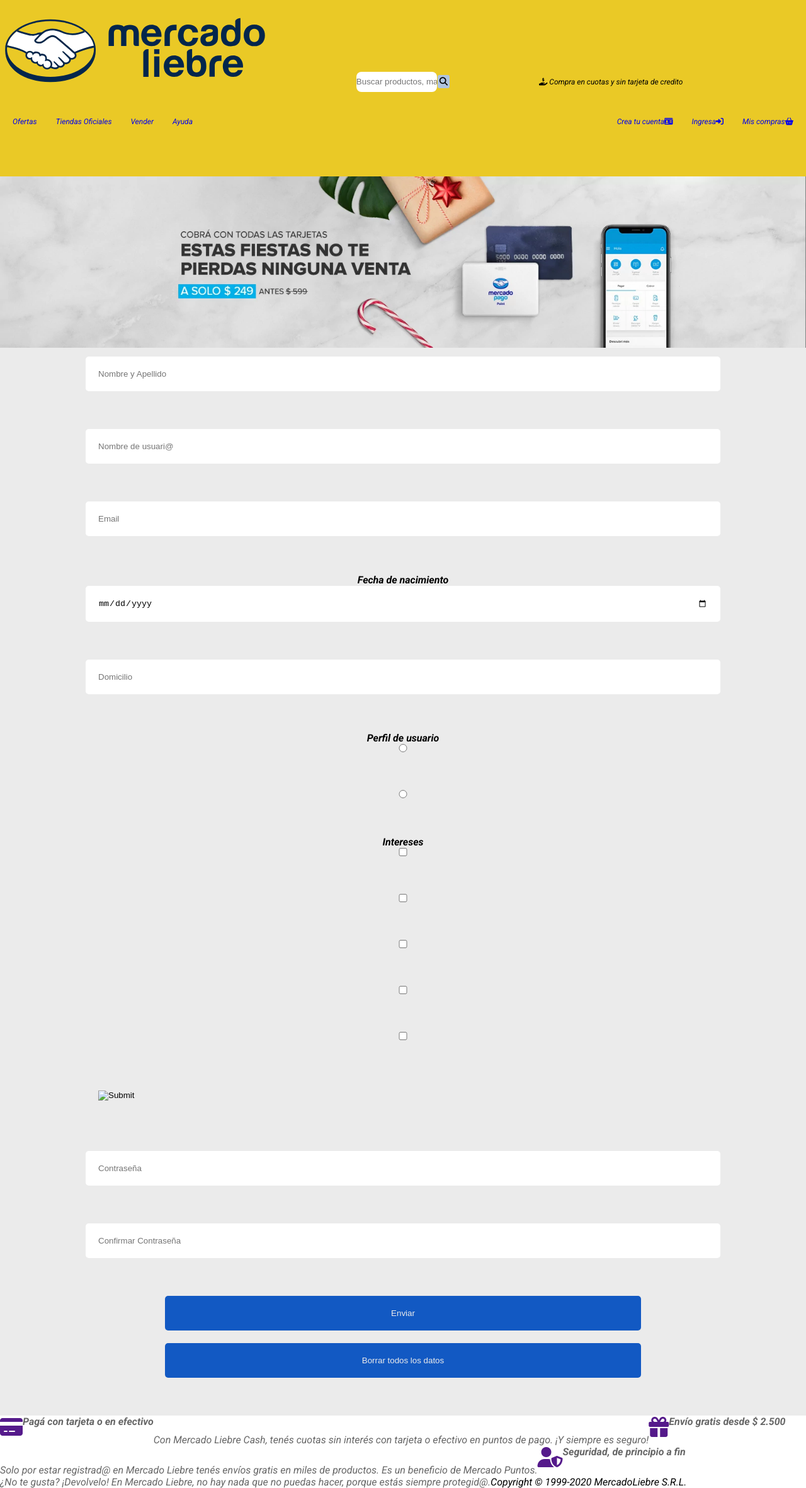
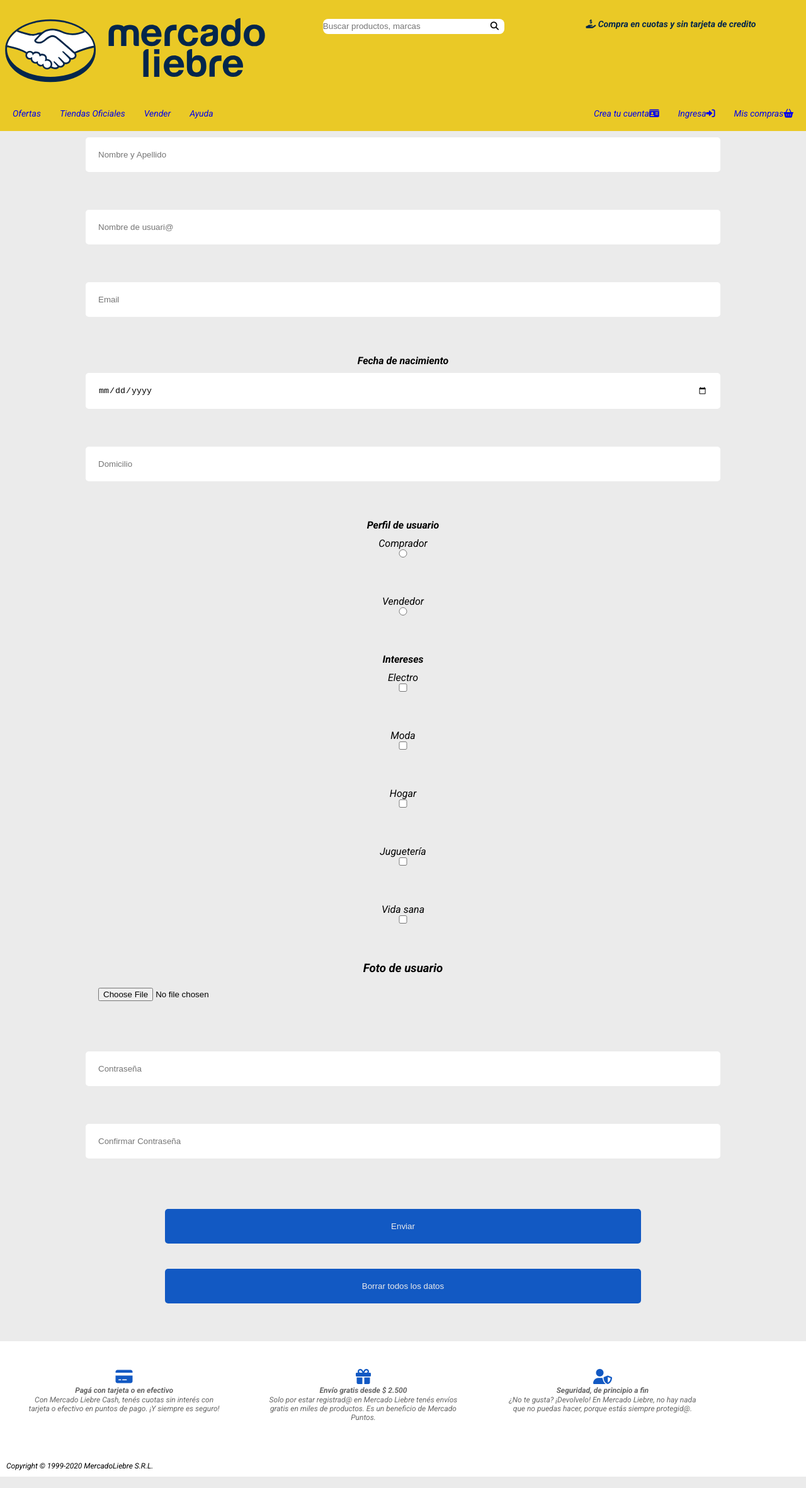
Before and after one commit to MateoDV34/Proyecto-Mercado-Liebre, a website: page source/views/register.html in a window 1280 px wide. Shown: the whole page at 63% size. Drawn offline with Linux system fonts and the light colour scheme.

Commit message:
correccion

```diff
--- a/public/css/footer.css
+++ b/public/css/footer.css
@@ -1,18 +1,37 @@
 footer{
     background-color: white;
+    text-align: center;
+    font-family: 'Roboto', sans-serif;
+    font-size: 12px;
+    display: flex;
+    justify-content: center;
+    padding: 10px;
+}
+footer .pagotarjeta{
+    margin-bottom: 10px;
+    color: #666;
+}
+footer .enviogratis{
+    margin-bottom: 10px;
+    color: #666;
+}
+footer .protegido{
+    margin-bottom: 10px;
+    color: #666;
 }
 #iconos-footer{
-    text-align: center;
+    color: #1259c3;
     font-size: 2em;
-    margin-bottom: 10px;
+    transition: all .3s;
 }
-#articulo-footer{
-    font-weight: bold;
-    color: #666;
-    text-align: center;
+#iconos-footer:hover{
+    color: #EAC926;
 }
 #descripcion-footer{
     color: #666;
-    text-align: center;
-    margin-top: auto;
+    margin-top: 1px;
+    font-size: 12px
 }
+#derechosautor{
+    margin-top: 50px;
+}
--- a/public/css/header.css
+++ b/public/css/header.css
@@ -1,59 +1,24 @@
 header{
-    background: #EAC926;
-    font-family: 'roboto', sans-serif;
+    background-color: #EAC926;
+    font-family: 'Roboto', sans-serif;
     padding: 5px;
     font-size: 12px;
-    max-width: 100%;
+    width: 100%;
 }
 .encabezado{
     display: flex;
     flex-flow: row wrap;
     justify-content: space-between;
 }
-#header-top{
-    margin: 20px 0px 20px 0px;
-    width: 50%;
-}
-#busqueda{
-text-align: center;
-padding: 5px;
-margin: 20px 0px 20px 0px;
-width: 50%;
-height: 100%;
-color: #03264c;
-}
-#busqueda input{
-    background-color: white;
-    width: 8rem;
-    height: 2rem;
-    line-height: 40px;
-    border-radius: 8px;
-}
-#busqueda button{
-    background-color: lightsteelblue;
-    border-radius: 3px;
-    padding: 3px;
-    margin-left: -2px;
-}
-#login{
-    margin-bottom: 20px;
-}
-#primera a{
-    font-size: 12px;
-}
-#segunda a{
-    font-size: 12px;
-}
-#burger-menu{
-   padding-bottom: 20px;
-   display: flex;
-   justify-content: center;
+#login a h3{
+    color: #03264C;
+    text-align: center;
 }
 #burger-menu a i{
     text-align: center;
     background-color: #1259c3;
+    color: white;
     font-size: 21px;
-    color: white;
     width: 50px;
     height: 40px;
     line-height: 40px;
--- a/public/css/main.css
+++ b/public/css/main.css
@@ -1,8 +1,7 @@
 *{
-    margin: 0px;
-    padding: 0px;
-    border: none;
-    outline: none;
+    margin: 0;
+    padding: 0;
+    border: 0;
     box-sizing: border-box;
     text-decoration: none;
     list-style: none;
@@ -11,8 +10,6 @@
     font-family: 'Roboto', sans-serif;
     font-size: 1rem;
     background: #ebebeb;
-    margin: 0px;
-    padding: 0px;
 }
 .ultimavista{
     display: flex;
@@ -102,43 +99,85 @@
    width: 80%;
    border-radius: 5px
 }
-#nacimiento{
+#fechanacimiento{
     font-weight: bold;
     color:black;
+    margin-bottom: 10px;
 }
 #perfil{
     font-weight: bold;
     color:black;
+    margin-bottom: 10px;
 }
 #intereses{
     font-weight: bold;
     color:black;
-}
-#ingresar{
-border-radius: 5px;
-transition: all;
-}
-#ingresar:hover{
-    background: #0022AA;
+    margin-bottom: 10px;
 }
 .loginhtml fieldset input{
     display: block;
     padding: 20px;
     margin: auto;
-    margin-bottom: 60px;
+    margin-bottom: 10px;
     width: 60%;
+    margin-top: 20px;
+    border-radius: 5px;
 }
 #ingresar{
     color:#ebebeb;
     display: block;
     padding: 20px;
     margin: auto;
+    margin-top: 20px;
     margin-bottom: 20px;
     width: 60%;
     background: #1259c3;
+    border-radius: 5px;
+    transition: all;
+}
+#ingresar:hover{
+    background: #0022AA;
 }
 .header-bottom{
+    text-align: center;
+}
+#primera,#segunda{
     display: none;
+}
+#burger-menu{
+    padding-bottom: 20px;
+    display: flex;
+    justify-content: center;
+}
+#header-top{
+    margin: 20px 0px 20px 0px;
+    width: 50%;
+}
+#busqueda{
+    padding: 5px;
+    margin: 20px 0px 20px 0px;
+    width: 50%;
+    height: 100%;
+    color: #03264C;
+    text-align: center;
+}
+#login{
+    padding: 5px 5px;
+    margin: 10px 0px 10px 0px;
+    height: 2rem;
+}
+#busqueda input{
+    background-color: white;
+    width: 9rem;
+    height: 2rem;
+    line-height: 40px;
+    border-radius: 8px;
+}
+#busqueda button{
+    background-color: white;
+    border-radius: 4px;
+    padding: 5px;
+    margin-left: -28px;
 }
 @media screen and (min-width: 361px){
  .articulo{
@@ -154,32 +193,50 @@
  .articulo:hover{
     box-shadow: 0px 0px 10px rgb(100, 100, 100);
  }
-.encabezado{
-    justify-content: space-between;
-    align-items: baseline;
-}
-#header-top{
-    flex: 0 0 33%;
-}
-#busqueda{
-    flex: 0 0 33%;
+ #header-top, #busqueda,#login{
+    justify-content: space-around;
+    width: 33%;
 }
 #login{
-    flex: 0 0 33%;
+    margin: 20px 0px 10px 0px;
+    padding: 5px;
+
 }
 .header-bottom{
     display: flex;
+    flex-flow: row wrap;
+    justify-content: space-between
+}
+#burger-menu{
+    display: none;
+ }
+#primera{
+display: flex;
+flex-flow: row wrap;
+justify-content: flex-start;
+font-size: 14px;
+}
+#segunda{
+    display: flex;
+    flex-flow: row wrap;
     justify-content: space-between;
-    flex-flow: row wrap;
+    font-size: 14px;
 }
 #primera a,#segunda a{
-   padding: 5px
+  padding: 3px;
 }
-#burger-menu{
-    visibility: hidden;
+#busqueda input{
+    width: 10rem;
+    height: 1.5rem;
+}
+#busqueda button{
+    border-radius: 3px;
+    padding: 3px;
+    margin: -28px;
+    background-color: white;
 }
 }
-@media (min-width: 769px){
+@media screen and (min-width: 769px){
 .articulo{
     flex: 0 0 20%;
     transition: all;
@@ -192,43 +249,62 @@
 .articulo:hover{
     box-shadow: 0px 0px 10px rgb(100, 100, 100);
 }
-.encabezado{
-    justify-content: space-between;
-    align-items: baseline;
-}
-#header-top{
-    flex: 0 0 33%;
-}
-#busqueda{
-    flex: 0 0 33%;
+#header-top, #busqueda,#login{
+    justify-content: space-around;
+    width: 33%;
 }
 #login{
-    flex: 0 0 33%;
+    margin: 20px 0px 10px 0px;
+    padding: 5px;
+
 }
-#primera,#segunda{
+.header-bottom{
     display: flex;
+    flex-flow: row wrap;
+    justify-content: space-between
+}
+#burger-menu{
+    display: none;
+ }
+#primera{
+display: flex;
+flex-flow: row wrap;
+justify-content: flex-start;
+font-size: 14px;
+}
+#segunda{
+    display: flex;
+    flex-flow: row wrap;
     justify-content: space-between;
-    flex-flow: row wrap;
+    font-size: 14px;
 }
 #primera a,#segunda a{
     padding: 15px;
 }
-#burger-menu{
-    visibility: hidden;
+#busqueda input{
+    width: 18rem;
+    height: 1.5rem;
 }
-footer{
+#busqueda button{
+    border-radius: 3px;
+    padding: 3px;
+    margin: -28px;
+    background-color: white;
+}
+#footer2{
     display: flex;
     flex-flow: row wrap;
+    justify-content: space-between;
+    width: 90%;
+    margin-top: 30px;
 }
-.footers{
-    justify-content: space-between;
-    flex: 0 0 33%;
-    padding-top: 30px;
+#footer2 article{
+    padding: 3px 30px;
+    width: 33%;
 }
-#iconos-footer{
-    transition: all;
-}
-#iconos-footer:hover{
-color:#0022AA;
+#footer2 p{
+    flex-direction: column;
+    flex-wrap: wrap;
+    justify-content: flex-end;
 }
 }
--- a/source/views/register.html
+++ b/source/views/register.html
@@ -24,15 +24,20 @@
                     <img src="/images/logo-mercado-liebre.svg">
                 </a>
             </nav>
-            <form action="/" method="get" id="busqueda">
-                <fieldset>
-                    <label for="search"></label>
-                    <input type="text" name="search" id="search" placeholder="Buscar productos, marcas">
-                    <button type="submit"><i class="fa-solid fa-search"></i></button>
-                </fieldset>
+            <form id="busqueda">
+                <input type="search" name="search" placeholder="Buscar productos, marcas">
+                <a href="/">
+                    <button type="button"><i class="fa-solid fa-magnifying-glass"></i></button>
+                </a>
             </form>
             <section id="login">
-                <p><i class="fa-solid fa-hand-holding-dollar"></i> Compra en cuotas y sin tarjeta de credito</p>
+                <a href="/register">
+                    <h3>
+                        <i class="fa-solid fa-hand-holding-dollar">
+                        </i>
+                        <b>Compra en cuotas y sin tarjeta de credito</b>
+                    </h3>
+                </a>
             </section>
         </section>
         <section class="header-bottom">
@@ -47,14 +52,11 @@
                 <a href="/login">Ingresa<i class="fa-solid fa-right-to-bracket"></i></a>
                 <a href="/">Mis compras<i class="fa-solid fa-basket-shopping"></i></a>
             </nav>
+            <nav id="burger-menu">
+                <a href="/login"><i class="fa-solid fa-bars"></i></a>
+            </nav>
         </section>
-        <nav id="burger-menu">
-            <a href="/register"><i class="fa-solid fa-bars"></i></a>
-        </nav>
     </header>
-    <figure id="banner">
-        <img src="/images/img-home-banner.jpg">
-    </figure>
 <main>
     <form class="registerhtml" action="/register" method="post">
         <fieldset>
@@ -69,8 +71,10 @@
             <label for="email"></label>
             <input type="email" id="email" placeholder="Email" required>
         </fieldset>
+        <fieldset id="fechanacimiento">
+            <label for="fecha-de-nacimiento">Fecha de nacimiento</label>
+        </fieldset>
         <fieldset>
-            <label for="fecha-de-nacimiento" id="nacimiento">Fecha de nacimiento</label>
             <input type="date" id="fecha-de-nacimiento" required>
         </fieldset>
         <fieldset>
@@ -79,20 +83,41 @@
         </fieldset>
         <fieldset id="perfil">
             <label for="perfil-usuario">Perfil de usuario</label>
+        </fieldset>
+        <fieldset>
+            <label>Comprador</label>
             <input type="radio" name="perfil-usuario" value="comprador" placeholder="Comprador">
+        </fieldset>
+        <fieldset>
+            <label>Vendedor</label>
             <input type="radio" name="perfil-usuario" value="Vendedor" placeholder="Vendedor">
         </fieldset>
         <fieldset id="intereses">
             <label for="Intereses">Intereses</label>
+        </fieldset>
+        <fieldset>
+            <label>Electro</label>
             <input type="checkbox" value="Electro" name="Intereses">
+        </fieldset>
+        <fieldset>
+            <label>Moda</label>
             <input type="checkbox" value="Moda" name="Intereses">
+        </fieldset>
+        <fieldset>
+            <label>Hogar</label>
             <input type="checkbox" value="Hogar" name="Intereses">
+        </fieldset>
+        <fieldset>
+            <label>Juguetería</label>
             <input type="checkbox" value="Juguetería" name="Intereses">
+        </fieldset>
+        <fieldset>
+            <label>Vida sana</label>
             <input type="checkbox" value="Vida sana" name="Intereses">
         </fieldset>
-        <fieldset>
-            <label for="imagen"></label>
-            <input type="image" id="imagen" placeholder="Foto de usuario" required>
+        <fieldset id="imagenusuario">
+            <label for="imagen"><h3>Foto de usuario</h3></label>
+            <input type="file" id="imagen" placeholder="Foto de usuario" required>
         </fieldset>
         <fieldset>
             <label for="paswword"></label>
@@ -111,25 +136,34 @@
     </form>
 </main>
 <footer>
+<section>
+    <section id="footer2">
+        <article class="pagotarjeta">
             <section id="iconos-footer">
-            <a href=""><i class="fa-solid fa-credit-card"></i></a>
+                <i class="fa-solid fa-credit-card"></i>
             </section>
-        <section id="articulo-footer">Pagá con tarjeta o en efectivo</section>
+            <b>Pagá con tarjeta o en efectivo</b>
             <p id="descripcion-footer">Con Mercado Liebre Cash, tenés cuotas sin interés con tarjeta o efectivo en
             puntos de pago. ¡Y siempre es seguro!</p>
+        </article>
+        <article class="enviogratis">
             <section id="iconos-footer">
-            <a href=""><i class="fa-solid fa-gift"></i></a>
+                <i class="fa-solid fa-gift"></i>
             </section>
-        <section id="articulo-footer">Envío gratis desde $ 2.500</section>
+            <b>Envío gratis desde $ 2.500</b>
             <p id="descripcion-footer">Solo por estar registrad@ en Mercado Liebre tenés envíos gratis en miles de
             productos. Es un beneficio de Mercado Puntos.</p>
+        </article>
+        <article class="protegido">
             <section id="iconos-footer">
-            <a href=""><i class="fa-solid fa-user-shield"></i></a>
+                <i class="fa-solid fa-user-shield"></i>
             </section>
-        <section id="articulo-footer">Seguridad, de principio a fin</section>
+            <b>Seguridad, de principio a fin</b>
             <p id="descripcion-footer">¿No te gusta? ¡Devolvelo! En Mercado Liebre, no hay nada que no puedas hacer,
             porque estás siempre protegid@.</p>
-        <section>Copyright © 1999-2020 MercadoLiebre S.R.L.</section>
+        </article>
+        <p id="derechosautor">Copyright © 1999-2020 MercadoLiebre S.R.L.</p>
+    </section>
 </footer>
 </body>
 </html>
```
Also changed, not shown: source/views/home.html (+36 -29 lines), source/views/login.html (+33 -22 lines). Lines whose indentation alone changed are shown as unchanged.
